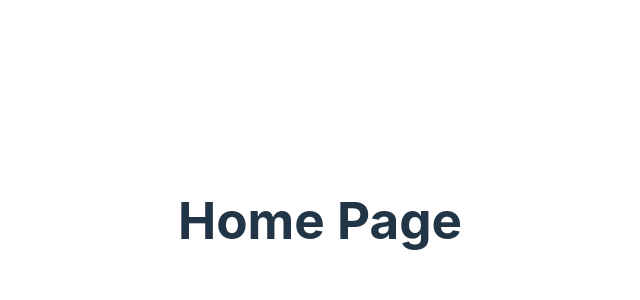
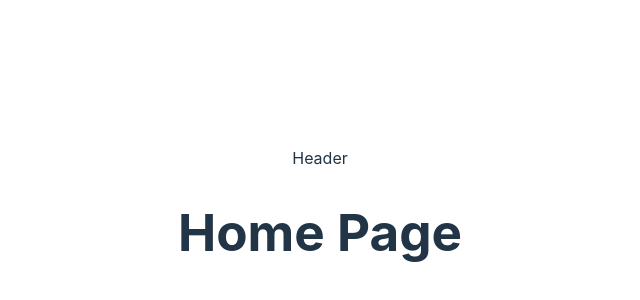
Before and after one commit to asaralegi/spa-react-jakala-catalog, a React (Vite) app: page / in a window 1280 px wide. Shown: the part 180-480 px from the top of the page, without its empty margins (320-960 px from the left). Built offline with nearby package versions, Linux system fonts and the light colour scheme.

Commit message:
Incluir el componente Layout en las 2 páginas existentes

```diff
--- a/src/App.tsx
+++ b/src/App.tsx
@@ -2,13 +2,24 @@ import './App.css'
 import { Route, BrowserRouter as Router, Routes } from 'react-router-dom'
 import HomePage from './pages/HomePage';
 import ProductPage from './pages/ProductPage';
+import Layout from './template/Layout';
 
 function App() {
   return (
     <Router>
       <Routes>
-        <Route path="/" element={<HomePage />} />
-        <Route path="/product/:id" element={<ProductPage />} />
+        <Route path="/" element={
+            <Layout>
+              <HomePage />
+            </Layout>
+          }
+        />
+        <Route path="/product/:id" element={
+            <Layout>
+              <ProductPage />
+            </Layout>
+          }
+        />
       </Routes>
     </Router>
   )
```
